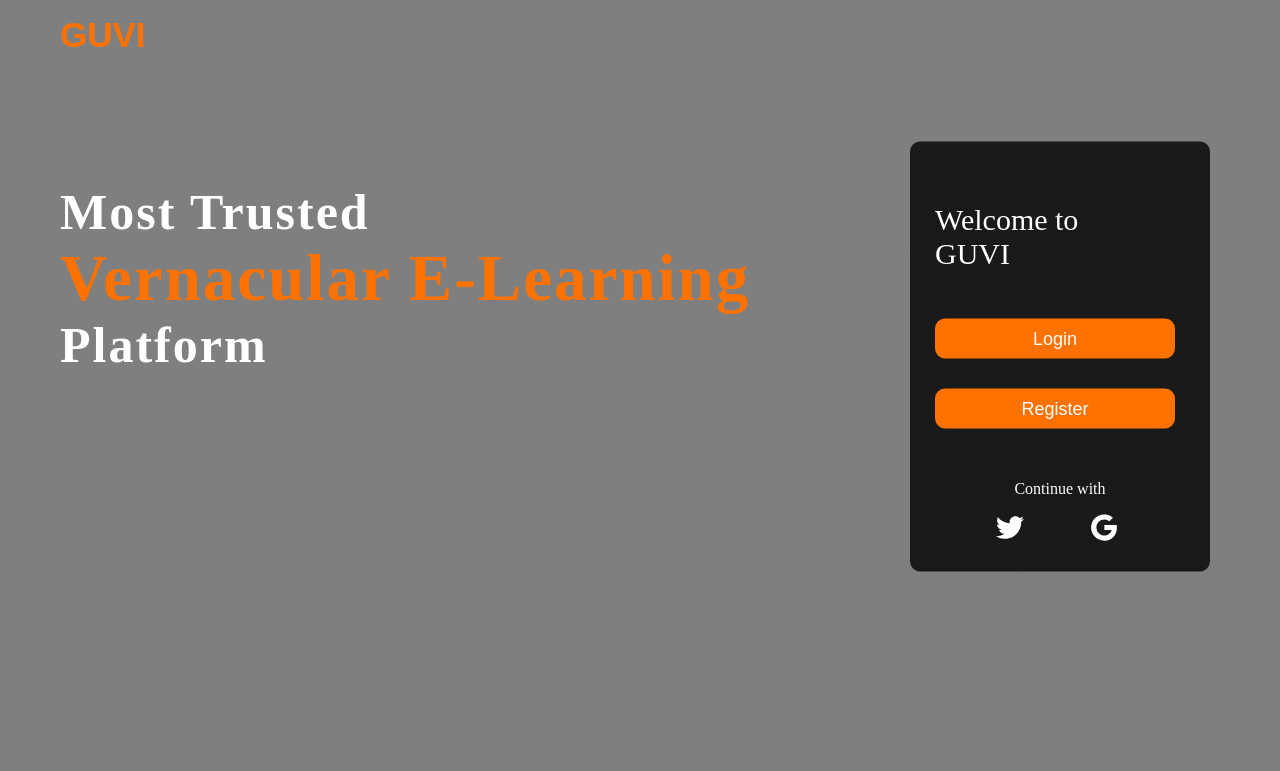
After one commit to Surendar14/Myproject, a PHP site: page / in a window 1280 px wide. The commit adds this page. Shown: the top 771 px of the page. Run offline with PHP 8.4, Linux system fonts and the light colour scheme; a stand-in replaces the project's code that opens the database connection; some libraries are stand-ins or nearby versions.

Commit message:
file update

```diff
--- /dev/null
+++ b/CSS/index.css
@@ -0,0 +1,364 @@
+*{
+    margin: 0;
+    padding: 0;
+}
+
+.main{
+    width: 100%;
+    background: linear-gradient(to top, rgba(0,0,0,0.5)50%,rgba(0,0,0,0.5)50%);
+    background-position: center;
+    background-size: cover;
+    height: 300vh;
+}
+
+.navbar{
+    width: 1200px;
+    height: 75px;
+    margin: auto;
+}
+
+.icon{
+    width: 200px;
+    float: left;
+    height: 70px;
+}
+
+.logo{
+    color: #ff7200;
+    font-size: 35px;
+    font-family: Arial;
+    padding-left: 20px;
+    float: left;
+    padding-top: 10px;
+    margin-top: 5px
+}
+
+.menu{
+    width: 400px;
+    float: left;
+    height: 70px;
+}
+
+ul{
+    float: left;
+    display: flex;
+    justify-content: center;
+    align-items: center;
+}
+
+ul li{
+    list-style: none;
+    margin-left: 62px;
+    margin-top: 27px;
+    font-size: 14px;
+}
+
+ul li a{
+    text-decoration: none;
+    color: #fff;
+    font-family: Arial;
+    font-weight: bold;
+    transition: 0.4s ease-in-out;
+}
+
+ul li a:hover{
+    color: #ff7200;
+}
+
+.search{
+    width: 330px;
+    float: left;
+    margin-left: 270px;
+}
+
+.srch{
+    font-family: 'Times New Roman';
+    width: 200px;
+    height: 40px;
+    background: transparent;
+    border: 1px solid #ff7200;
+    margin-top: 13px;
+    color: #fff;
+    border-right: none;
+    font-size: 16px;
+    float: left;
+    padding: 10px;
+    border-bottom-left-radius: 5px;
+    border-top-left-radius: 5px;
+}
+
+
+.btn{
+    width: 100px;
+    height: 40px;
+    background: #ff7200;
+    border: 2px solid #ff7200;
+    margin-top: 13px;
+    color: #fff;
+    font-size: 15px;
+    border-bottom-right-radius: 5px;
+    border-bottom-right-radius: 5px;
+    transition: 0.2s ease;
+    cursor: pointer;
+}
+
+
+
+
+.btn:hover{
+    color: #000;
+}
+
+.btn:focus{
+    outline: none;
+}
+
+.srch:focus{
+    outline: none;
+}
+
+.content{
+    width: 1200px;
+    height: auto;
+    margin: auto;
+    color: #fff;
+    position: relative;
+}
+
+.content .par{
+    padding-left: 20px;
+    padding-bottom: 25px;
+    font-family: 'Franklin Gothic Medium', 'Arial Narrow', Arial, sans-serif;
+    letter-spacing: 1.2px;
+    line-height: 30px;
+}
+
+.content h1{
+    font-family: 'Times New Roman';
+    font-size: 50px;
+    padding-left: 20px;
+    margin-top: 9%;
+    letter-spacing: 2px;
+}
+.n{
+    font-size: 30px;
+}
+.content .cn{
+    width: 160px;
+    height: 40px;
+    background: #ff7200;
+    border: none;
+    margin-bottom: 10px;
+    margin-left: 20px;
+    font-size: 18px;
+    border-radius: 10px;
+    cursor: pointer;
+    transition: .4s ease;
+
+}
+
+.content .cn a{
+    text-decoration: none;
+    color: #000;
+    transition: .3s ease;
+}
+
+.cn:hover{
+    background-color: #fff;
+}
+
+.content span{
+    color: #ff7200;
+    font-size: 65px
+}
+
+.form{
+    width: 250px;
+    height: 380px;
+    background: linear-gradient(to top, rgba(0,0,0,0.8)50%,rgba(0,0,0,0.8)50%);
+    position: absolute;
+    top: -20px;
+    left: 870px;
+    transform: translate(0%,-5%);
+    border-radius: 10px;
+    padding: 25px;
+}
+
+.form h2{
+    width: 220px;
+    font-family: sans-serif;
+    text-align: center;
+    color: #ff7200;
+    font-size: 22px;
+    background-color: #fff;
+    border-radius: 10px;
+    margin: 2px;
+    padding: 8px;
+}
+
+.form input{
+    width: 240px;
+    height: 35px;
+    background: transparent;
+    border-bottom: 1px solid #ff7200;
+    border-top: none;
+    border-right: none;
+    border-left: none;
+    color: #fff;
+    font-size: 15px;
+    letter-spacing: 1px;
+    margin-top: 30px;
+    font-family: sans-serif;
+}
+
+.form input:focus{
+    outline: none;
+}
+
+::placeholder{
+    color: #fff;
+    font-family: Arial;
+}
+
+.btnn{
+    width: 240px;
+    height: 40px;
+    background: #ff7200;
+    border: none;
+    margin-top: 30px;
+    font-size: 18px;
+    border-radius: 10px;
+    cursor: pointer;
+    color: #fff;
+    transition: 0.4s ease;
+}
+.btnn:hover{
+    background: #fff;
+    color: #ff7200;
+}
+.btnn a{
+    text-decoration: none;
+    color: #000;
+    font-weight: bold;
+}
+.form .link{
+    font-family: Arial, Helvetica, sans-serif;
+    font-size: 17px;
+    padding-top: 20px;
+    text-align: center;
+}
+.form .link a{
+    text-decoration: none;
+    color: #ff7200;
+}
+.liw{
+    padding-top: 15px;
+    padding-bottom: 10px;
+    text-align: center;
+}
+
+.icons a{
+    text-decoration: none;
+    color: #fff;
+}
+.icons ion-icon{
+    color: #fff;
+    font-size: 30px;
+    padding-left: 60px;
+    padding-top: 5px;
+    transition: 0.3s ease;
+}
+.icons ion-icon:hover{
+    color: #ff7200;
+}
+
+/*body{
+	margin: 0;
+	padding: 0;
+	display: flex;
+	justify-content: center;
+	align-items: center;
+	min-height: 100vh;
+	font-family: 'Jost', sans-serif;
+	background: linear-gradient(to bottom, #0f0c29, #302b63, #24243e);
+}
+.main{
+	width: 350px;
+	height: 500px;
+	background: red;
+	overflow: hidden;
+	background: url("https://doc-08-2c-docs.googleusercontent.com/docs/securesc/68c90smiglihng9534mvqmq1946dmis5/fo0picsp1nhiucmc0l25s29respgpr4j/1631524275000/03522360960922298374/03522360960922298374/1Sx0jhdpEpnNIydS4rnN4kHSJtU1EyWka?e=view&authuser=0&nonce=gcrocepgbb17m&user=03522360960922298374&hash=tfhgbs86ka6divo3llbvp93mg4csvb38") no-repeat center/ cover;
+	border-radius: 10px;
+	box-shadow: 5px 20px 50px #000;
+}
+#chk{
+	display: none;
+}
+.signup{
+	position: relative;
+	width:100%;
+	height: 100%;
+}
+label{
+	color: #fff;
+	font-size: 2.3em;
+	justify-content: center;
+	display: flex;
+	margin: 60px;
+	font-weight: bold;
+	cursor: pointer;
+	transition: .5s ease-in-out;
+}
+input{
+	width: 60%;
+	height: 20px;
+	background: #e0dede;
+	justify-content: center;
+	display: flex;
+	margin: 20px auto;
+	padding: 10px;
+	border: none;
+	outline: none;
+	border-radius: 5px;
+}
+button{
+	width: 60%;
+	height: 40px;
+	margin: 10px auto;
+	justify-content: center;
+	display: block;
+	color: #fff;
+	background: #573b8a;
+	font-size: 1em;
+	font-weight: bold;
+	margin-top: 20px;
+	outline: none;
+	border: none;
+	border-radius: 5px;
+	transition: .2s ease-in;
+	cursor: pointer;
+}
+button:hover{
+	background: #6d44b8;
+}
+.login{
+	height: 460px;
+	background: #eee;
+	border-radius: 60% / 10%;
+	transform: translateY(-180px);
+	transition: .8s ease-in-out;
+}
+.login label{
+	color: #573b8a;
+	transform: scale(.6);
+}
+
+#chk:checked ~ .login{
+	transform: translateY(-500px);
+}
+#chk:checked ~ .login label{
+	transform: scale(1);
+}
+#chk:checked ~ .signup label{
+	transform: scale(.6);
+}*/
--- /dev/null
+++ b/index.html
@@ -0,0 +1,98 @@
+<!--<!DOCTYPE html>
+<html>
+<head>
+	<title>Slide Navbar</title>
+	<link rel="stylesheet" type="text/css" href="./CSS/index.css">
+<link href="https://fonts.googleapis.com/css2?family=Jost:wght@500&display=swap" rel="stylesheet">
+</head>
+<body>
+	<div class="main">
+		<input type="checkbox" id="chk" aria-hidden="true">
+
+			<div class="signup">
+				<form>
+					<label for="chk" aria-hidden="true">Sign up</label>
+					<input type="text" name="txt" placeholder="User name" required="">
+					<input type="email" name="email" placeholder="Email" required="">
+					<input type="password" name="pswd" placeholder="Password" required="">
+					<button >Sign up</button>
+                    <button class="btnn" onclick="location.href='./register.html'">REGISTER</button>
+				</form>
+			</div>
+
+			<div class="login">
+				<form>
+					<label for="chk" aria-hidden="true">Login</label>
+					<input type="email" name="email" placeholder="Email" required="">
+					<input type="password" name="pswd" placeholder="Password" required="">
+					<button>Login</button>-
+                    <button class="btnn"onclick="location.href='./login.html'">LOGIN</a></button>
+
+				</form>
+			</div>
+	</div>
+</body>
+</html> -->
+
+<!DOCTYPE html>
+<html lang="en">
+<head>
+
+    <link rel="stylesheet" href="./CSS/index.css">
+</head>
+<body>
+
+    <div class="main">
+        <div class="navbar">
+            <div class="icon">
+                <h2 class="logo">GUVI</h2>
+            </div>
+
+        </div>
+
+
+        <div class="content">
+            <h1>Most Trusted<br><span>Vernacular E-Learning</span> <br>Platform</h1>
+
+
+
+
+
+                <div class="form">
+                    <br>
+                    <br>
+                    <p class="n">Welcome to <br>        GUVI</p>
+                    <br>
+
+                    <button class="btnn"onclick="location.href='login.html'">Login</a></button>
+                    <button class="btnn" onclick="location.href='register.html'">Register</button>
+
+
+
+                   <br>
+                   <br>
+                   <br>
+
+                    <p class="liw">Continue with</p>
+
+                    <div class="icons">
+
+                        <div class="icons">
+
+
+                            <a href="#"><ion-icon name="logo-twitter"></ion-icon></a>
+                            <a href="#"><ion-icon name="logo-google"></ion-icon></a>
+
+                        </div>
+
+
+                    </div>
+
+                </div>
+                    </div>
+                </div>
+        </div>
+    </div>
+    <script src="https://unpkg.com/ionicons@5.4.0/dist/ionicons.js"></script>
+</body>
+</html>
--- a/profile.html
+++ b/profile.html
@@ -8,7 +8,7 @@
 
 	<!--  theme -->
 	<link rel="stylesheet" href="https://cdn.jsdelivr.net/npm/bootstrap@3.3.7/dist/css/bootstrap-theme.min.css" integrity="sha384-rHyoN1iRsVXV4nD0JutlnGaslCJuC7uwjduW9SVrLvRYooPp2bWYgmgJQIXwl/Sp" crossorigin="anonymous">
-	<link rel="stylesheet" href="./css/register.css">
+	<link rel="stylesheet" href="./CSS/register.css">
 
 </head>
 <body>
--- a/register.html
+++ b/register.html
@@ -1,9 +1,8 @@
 <!DOCTYPE html>
 <html>
 <head>
-  <title>Signup Page</title>
   <link rel="stylesheet" href="bootstrap.min.css">
-  <link rel="stylesheet" href="./css/register.css">
+  <link rel="stylesheet" href="./CSS/register.css">
   <link rel="stylesheet" href="https://cdn.jsdelivr.net/npm/bootstrap@3.3.7/dist/css/bootstrap.min.css" integrity="sha384-BVYiiSIFeK1dGmJRAkycuHAHRg32OmUcww7on3RYdg4Va+PmSTsz/K68vbdEjh4u" crossorigin="anonymous">
   <link rel="stylesheet" href="https://cdn.jsdelivr.net/npm/bootstrap@3.3.7/dist/css/bootstrap-theme.min.css" integrity="sha384-rHyoN1iRsVXV4nD0JutlnGaslCJuC7uwjduW9SVrLvRYooPp2bWYgmgJQIXwl/Sp" crossorigin="anonymous">
 </head>
```
Also changed, not shown: CSS/login.css (+15 -0 lines), CSS/register.css (+0 -43 lines), js/login.js (+7 -2 lines), js/profile.js (+20 -11 lines), php/profile.php (+31 -14 lines).
